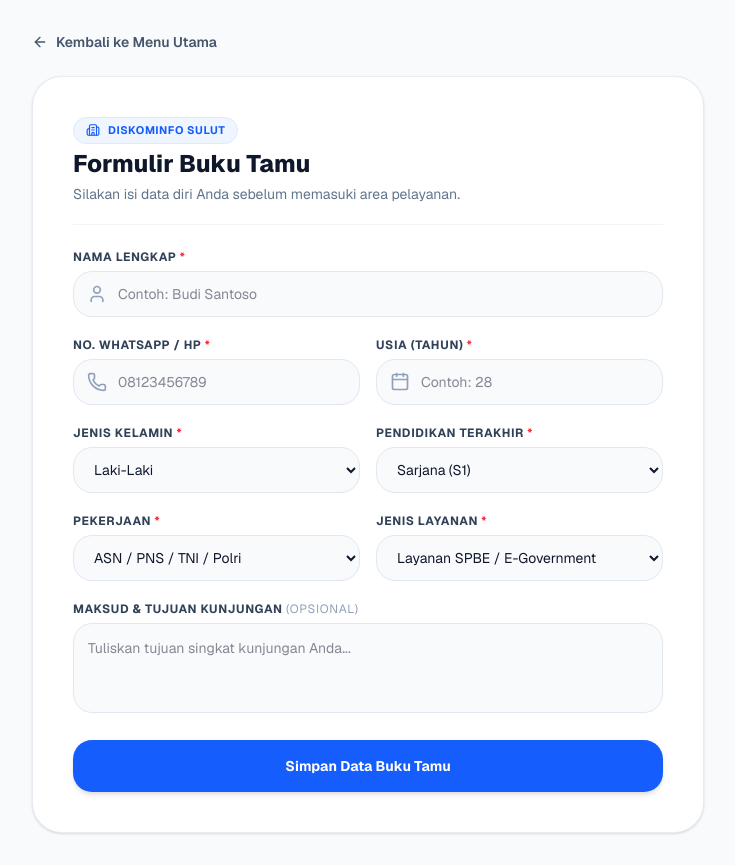
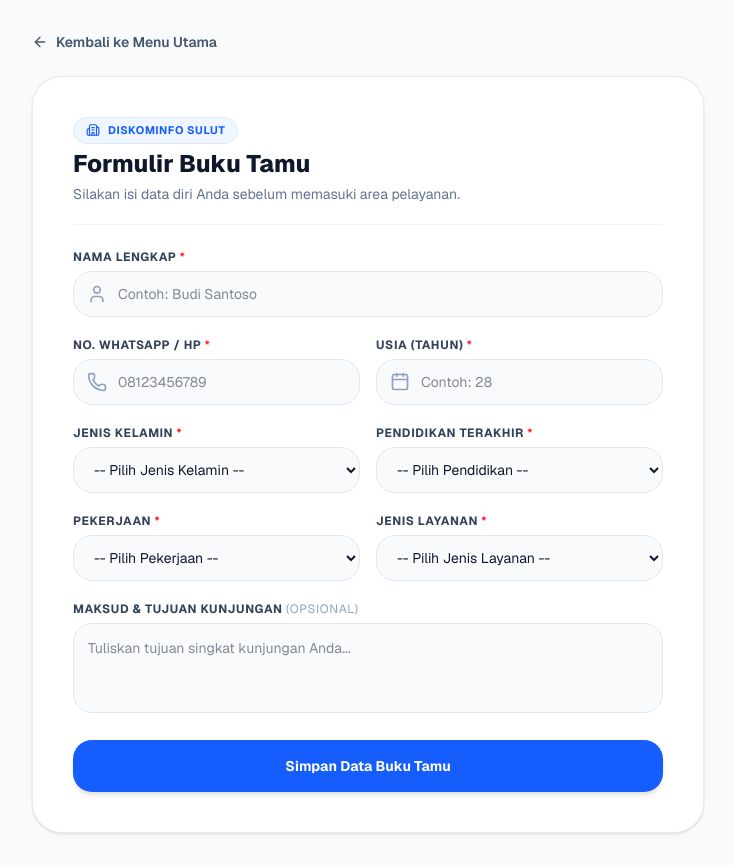
Before and after one commit to callmekefas/Web-bukutamu-SKM, a Next.js app: page /guestbook in a window 1280 px wide. Shown: the whole page, without its empty margins (272-1007 px from the left). Built offline with nearby package versions, Linux system fonts and the light colour scheme.

Commit message:
Memperbaiki validasi form buku tamu

```diff
--- a/src/app/guestbook/page.tsx
+++ b/src/app/guestbook/page.tsx
@@ -28,10 +28,10 @@ export default function GuestbookPage() {
     name: '',
     phone: '',
     age: '',
-    gender: 'LAKI_LAKI',
-    education: 'S1',
-    occupation: 'PNS',
-    serviceCategory: 'E_GOVERNMENT',
+    gender: '',
+    education: '',
+    occupation: '',
+    serviceCategory: '',
     purpose: '',
   });
 
@@ -217,10 +217,12 @@ export default function GuestbookPage() {
                   </label>
                   <select
                     name="gender"
+                    required
                     value={formData.gender}
                     onChange={handleChange}
                     className="w-full px-4 py-3 bg-slate-50 border border-slate-200 rounded-xl text-sm focus:outline-none focus:ring-2 focus:ring-blue-500 focus:bg-white transition-all text-slate-900"
                   >
+                    <option value="" disabled>-- Pilih Jenis Kelamin --</option>
                     <option value="LAKI_LAKI">Laki-Laki</option>
                     <option value="PEREMPUAN">Perempuan</option>
                   </select>
@@ -232,10 +234,12 @@ export default function GuestbookPage() {
                   </label>
                   <select
                     name="education"
+                    required
                     value={formData.education}
                     onChange={handleChange}
                     className="w-full px-4 py-3 bg-slate-50 border border-slate-200 rounded-xl text-sm focus:outline-none focus:ring-2 focus:ring-blue-500 focus:bg-white transition-all text-slate-900"
                   >
+                    <option value="" disabled>-- Pilih Pendidikan --</option>
                     <option value="SD">SD / Sederajat</option>
                     <option value="SMP">SMP / Sederajat</option>
                     <option value="SMA">SMA / SMK / Sederajat</option>
@@ -254,10 +258,12 @@ export default function GuestbookPage() {
                   </label>
                   <select
                     name="occupation"
+                    required
                     value={formData.occupation}
                     onChange={handleChange}
                     className="w-full px-4 py-3 bg-slate-50 border border-slate-200 rounded-xl text-sm focus:outline-none focus:ring-2 focus:ring-blue-500 focus:bg-white transition-all text-slate-900"
                   >
+                    <option value="" disabled>-- Pilih Pekerjaan --</option>
                     <option value="PNS">ASN / PNS / TNI / Polri</option>
                     <option value="SWASTA">Pegawai Swasta</option>
                     <option value="WIRASWASTA">Wiraswasta / Usahawan</option>
@@ -272,10 +278,12 @@ export default function GuestbookPage() {
                   </label>
                   <select
                     name="serviceCategory"
+                    required
                     value={formData.serviceCategory}
                     onChange={handleChange}
                     className="w-full px-4 py-3 bg-slate-50 border border-slate-200 rounded-xl text-sm focus:outline-none focus:ring-2 focus:ring-blue-500 focus:bg-white transition-all text-slate-900"
                   >
+                    <option value="" disabled>-- Pilih Jenis Layanan --</option>
                     <option value="DOMAIN_SUBDOMAIN">Pengajuan Domain & Subdomain</option>
                     <option value="E_GOVERNMENT">Layanan SPBE / E-Government</option>
                     <option value="COMMAND_CENTER">Layanan Command Center & IT</option>
```
